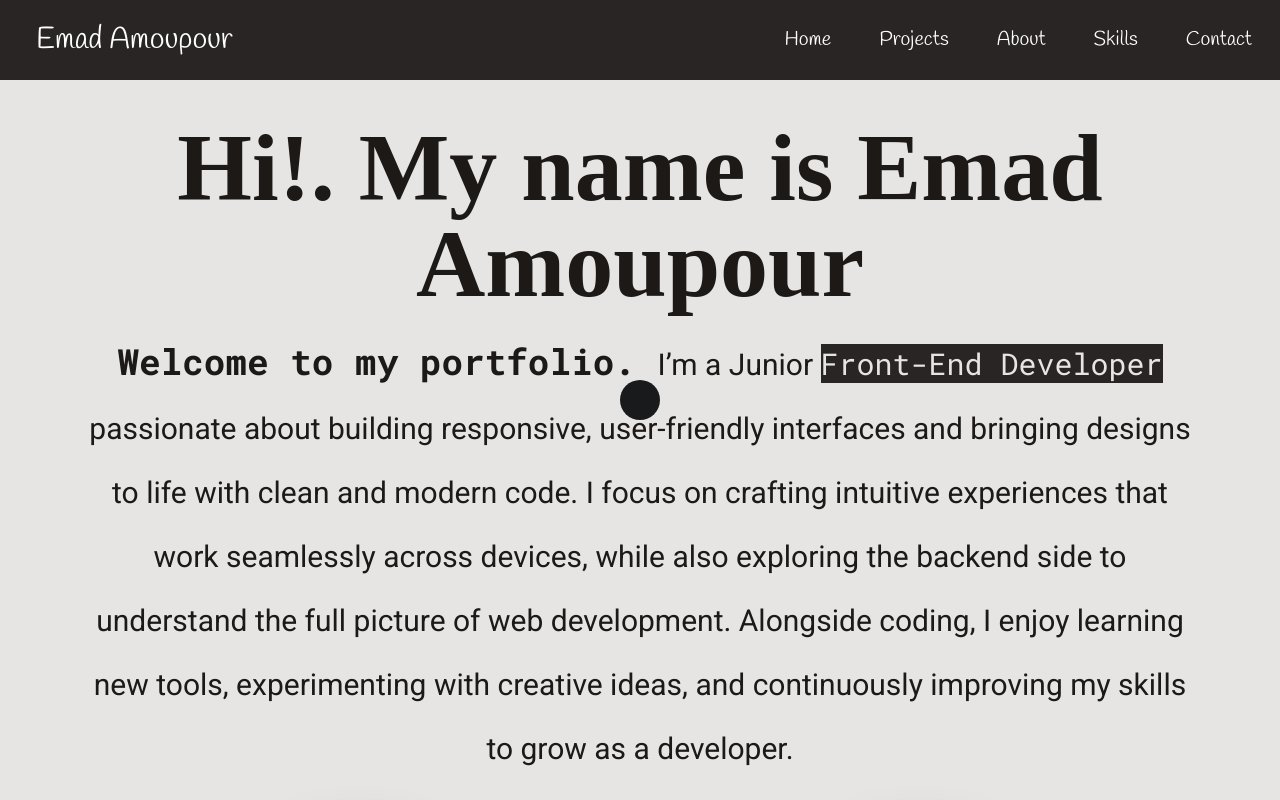
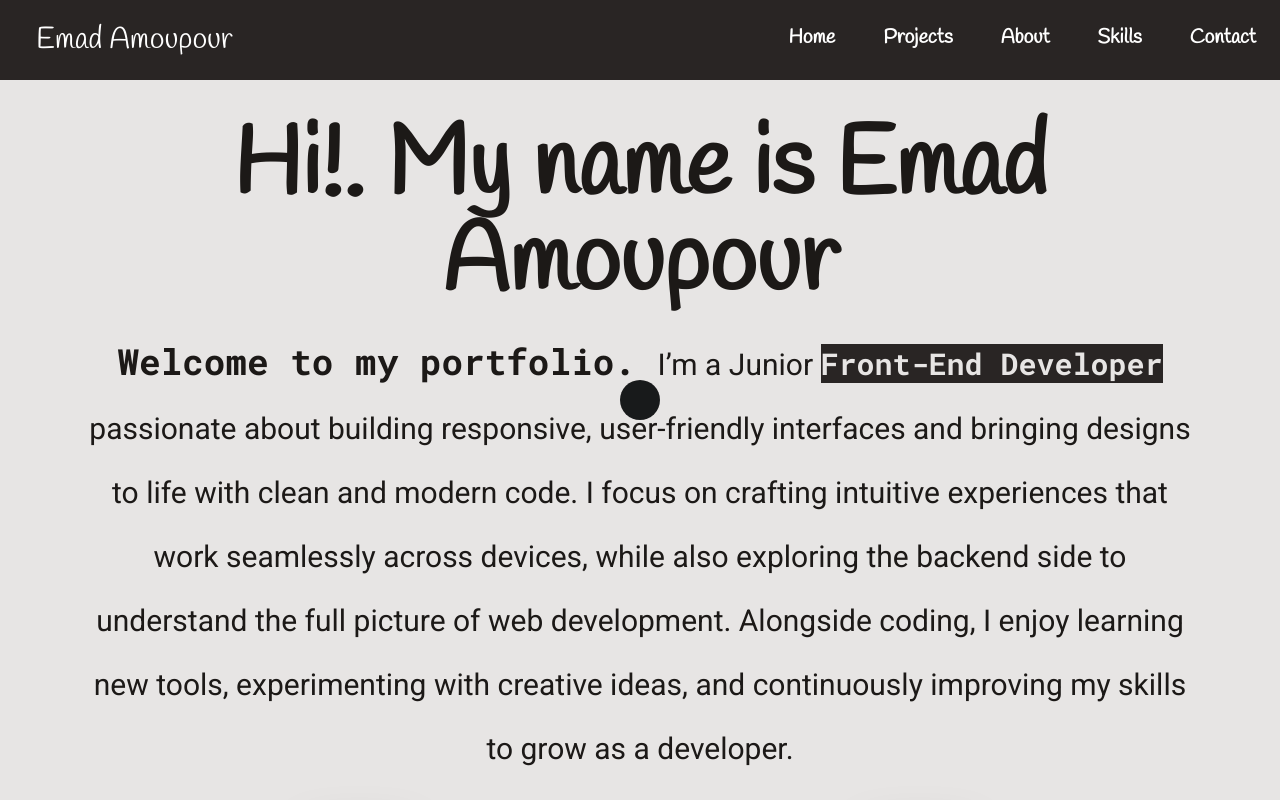
Before and after one commit to EmadAP/Portfolio, a Vue app in the folder client/: page / in a window 1280 px wide. Shown: the top 800 px of the page. Built offline with nearby package versions, Linux system fonts and the light colour scheme; some icons are missing; a web font is replaced by a local one.

Commit message:
font change and btns pulished

```diff
--- a/client/src/components/AnimatedBtn.vue
+++ b/client/src/components/AnimatedBtn.vue
@@ -61,7 +61,7 @@ const bigAngles = Array.from(
     </div>
 
     <button
-      class="cursor-pointer px-6 py-2 text-2xl text-stone-200 bg-stone-800 group-hover:bg-stone-700 rounded-xl shadow-2xl group-hover:scale-105 transition-transform duration-300"
+      class="font-btn font-semibold cursor-pointer px-6 py-2 text-2xl text-stone-200 bg-stone-800 group-hover:bg-stone-700 rounded-xl shadow-2xl group-hover:scale-105 transition-transform duration-300"
     >
       {{ props.label }}
     </button>
--- a/client/src/components/MovingText.vue
+++ b/client/src/components/MovingText.vue
@@ -27,7 +27,7 @@ const onScroll = () => {
   const currentScroll = window.scrollY;
   const delta = Math.abs(currentScroll - lastScroll);
 
-  const newDuration = Math.max(4, 14 - delta / 20);
+  const newDuration = Math.max(2, 10 - delta / 20);
   duration.value = newDuration;
 
   lastScroll = currentScroll;
@@ -58,7 +58,7 @@ onBeforeUnmount(() => {
       >
         <IonChevronLeft :size="40" />
         <span
-          class="pointer-events-none text-[100px] font-extrabold font-title text-stone-700 leading-none"
+          class="pointer-events-none text-[100px] font-extrabold font-btn text-stone-700 leading-none"
         >
           {{ skill }}
         </span>
@@ -78,7 +78,7 @@ onBeforeUnmount(() => {
       >
         <IonChevronLeft :size="40" />
         <span
-          class="pointer-events-none text-[100px] font-extrabold font-title text-stone-700 leading-none"
+          class="pointer-events-none text-[100px] font-extrabold font-btn text-stone-700 leading-none"
         >
           {{ skill }}
         </span>
--- a/client/src/pages/AboutPage.vue
+++ b/client/src/pages/AboutPage.vue
@@ -26,7 +26,8 @@ import Image from "@/assets/images/image1.jpg";
       <div class="leading-10 flex flex-col gap-6 pt-8 lg:text-2xl text-xl">
         <p class="">
           I'm a Junior
-          <span class="bg-stone-900 text-stone-200 text-2xl lg:text-3xl"
+          <span
+            class="bg-stone-900 text-stone-200 text-2xl lg:text-3xl font-semiMain font-extrabold"
             >Front-End Developer</span
           >
           with a passion for building modern, responsive, and user-friendly
--- a/client/src/pages/HomePage.vue
+++ b/client/src/pages/HomePage.vue
@@ -16,17 +16,19 @@ function scrollToSection(id: string) {
       class="pt-30 pb-20 gap-5 h-full px-3 lg:px-20 flex flex-col items-center justify-around text-center max-w-screen-2xl mx-auto"
     >
       <h1
-        class="relative font-title text-6xl sm:text-7xl md:text-8xl font-bold w-fit"
+        class="relative font-btn text-6xl sm:text-6xl md:text-7xl lg:text-8xl font-bold w-fit"
       >
         <span>Hi!. My name is Emad Amoupour</span>
       </h1>
 
-      <p class="md:text-2xl lg:text-3xl text-xl md:leading-16 leading-12">
+      <p
+        class="md:text-2xl xl:text-3xl text-xl md:leading-13 lg:leading-16 leading-11"
+      >
         <span class="font-semiMain font-extrabold lg:text-4xl text-3xl"
           >Welcome to my portfolio.
         </span>
         I’m a Junior
-        <span class="font-semiMain bg-stone-800 text-stone-200"
+        <span class="font-semiMain font-extrabold bg-stone-800 text-stone-200"
           >Front-End Developer</span
         >
         passionate about building responsive, user-friendly interfaces and
@@ -42,6 +44,8 @@ function scrollToSection(id: string) {
         <AnimatedBtn
           label="Resume"
           :icon="MiResume"
+          :smallRadius="63"
+          :bigRadius="78"
           @click="scrollToSection('resume')"
         />
 
@@ -49,7 +53,7 @@ function scrollToSection(id: string) {
           label="Contact"
           :icon="IonMdContact"
           :smallRadius="65"
-          :bigRadius="80"
+          :bigRadius="83"
           @click="scrollToSection('contact')"
         />
       </div>
--- a/client/src/pages/SkillsPage.vue
+++ b/client/src/pages/SkillsPage.vue
@@ -83,7 +83,7 @@ const downloadResume = () => {
         </p>
 
         <div
-          class="hover:scale-105 mb-20 w-full bg-white border border-stone-900/70 shadow-2xl rounded-xl relative transition-all duration-400 inline-flex group"
+          class="hover:scale-105 mb-24 lg:mb-20 w-full bg-white border border-stone-900/70 shadow-2xl rounded-xl relative transition-all duration-400 inline-flex group"
         >
           <div
             class="absolute rounded-xl transition-all duration-1000 opacity-70 -inset-px bg-gradient-to-r from-sky-300 to-rose-300 via-violet-300 blur-lg group-hover:opacity-100 group-hover:-inset-1 group-hover:duration-200 animate-pulse"
--- a/client/src/template/Navbar.vue
+++ b/client/src/template/Navbar.vue
@@ -51,18 +51,35 @@ function scrollToSection(id: string) {
           </div>
         </button>
 
-        <div class="lg:flex hidden flex-row items-center justify-center gap-6">
-          <button class="Nav-Btn" @click="scrollToSection('home')">Home</button>
-          <button class="Nav-Btn" @click="scrollToSection('projects')">
+        <div class="lg:flex hidden flex-row items-center justify-center gap-8">
+          <button
+            class="px-2 py-2 text-xl font-semibold cursor-pointer border-b-4 bg-transparent border-b-transparent hover:border-b-stone-200 transform duration-300"
+            @click="scrollToSection('home')"
+          >
+            Home
+          </button>
+          <button
+            class="px-2 py-2 text-xl font-semibold cursor-pointer border-b-4 bg-transparent border-b-transparent hover:border-b-stone-200 transform duration-300"
+            @click="scrollToSection('projects')"
+          >
             Projects
           </button>
-          <button class="Nav-Btn" @click="scrollToSection('about')">
+          <button
+            class="px-2 py-2 text-xl font-semibold cursor-pointer border-b-4 bg-transparent border-b-transparent hover:border-b-stone-200 transform duration-300"
+            @click="scrollToSection('about')"
+          >
             About
           </button>
-          <button class="Nav-Btn" @click="scrollToSection('skills')">
+          <button
+            class="px-2 py-2 text-xl font-semibold cursor-pointer border-b-4 bg-transparent border-b-transparent hover:border-b-stone-200 transform duration-300"
+            @click="scrollToSection('skills')"
+          >
             Skills
           </button>
-          <button class="Nav-Btn" @click="scrollToSection('contact')">
+          <button
+            class="px-2 py-2 text-xl font-semibold cursor-pointer border-b-4 bg-transparent border-b-transparent hover:border-b-stone-200 transform duration-300"
+            @click="scrollToSection('contact')"
+          >
             Contact
           </button>
         </div>
@@ -91,31 +108,31 @@ function scrollToSection(id: string) {
           "
         >
           <button
-            class="Nav-Btn w-full text-left"
+            class="px-2 py-2 text-xl font-semibold cursor-pointer border-b-4 bg-transparent border-b-transparent hover:border-b-stone-200 transform duration-300 w-full text-center"
             @click="scrollToSection('home')"
           >
             Home
           </button>
           <button
-            class="Nav-Btn w-full text-left"
+            class="px-2 py-2 text-xl font-semibold cursor-pointer border-b-4 bg-transparent border-b-transparent hover:border-b-stone-200 transform duration-300 w-full text-center"
             @click="scrollToSection('projects')"
           >
             Projects
           </button>
           <button
-            class="Nav-Btn w-full text-left"
+            class="px-2 py-2 text-xl font-semibold cursor-pointer border-b-4 bg-transparent border-b-transparent hover:border-b-stone-200 transform duration-300 w-full text-center"
             @click="scrollToSection('about')"
           >
             About
           </button>
           <button
-            class="Nav-Btn w-full text-left"
+            class="px-2 py-2 text-xl font-semibold cursor-pointer border-b-4 bg-transparent border-b-transparent hover:border-b-stone-200 transform duration-300 w-full text-center"
             @click="scrollToSection('skills')"
           >
             Skills
           </button>
           <button
-            class="Nav-Btn w-full text-left"
+            class="px-2 py-2 text-xl font-semibold cursor-pointer border-b-4 bg-transparent border-b-transparent hover:border-b-stone-200 transform duration-300 w-full text-center"
             @click="scrollToSection('contact')"
           >
             Contact
@@ -126,36 +143,4 @@ function scrollToSection(id: string) {
   </div>
 </template>
 
-<style>
-.Nav-Btn {
-  position: relative;
-  padding: 6px 12px;
-  font-size: 20px;
-  font-weight: 550;
-  cursor: pointer;
-  border-radius: 8px;
-  border: none;
-  background: transparent;
-  overflow: hidden;
-  z-index: 1;
-}
-
-.Nav-Btn::before {
-  content: "";
-  position: absolute;
-  left: 50%;
-  top: 50%;
-  transform: translate(-50%, -50%) scale(0);
-  width: 100%;
-  height: 100%;
-  background-color: #57534d;
-  border-radius: inherit;
-  z-index: -1;
-  transition: transform 0.4s ease-in-out;
-  transform-origin: center;
-}
-
-.Nav-Btn:hover::before {
-  transform: translate(-50%, -50%) scale(1);
-}
-</style>
+<style></style>
--- a/client/src/template/ProjectPageTemp.vue
+++ b/client/src/template/ProjectPageTemp.vue
@@ -35,10 +35,10 @@ const props = defineProps<Props>();
           class="hidden lg:flex p-5 absolute z-10 h-full w-full whitespace-normal bg-stone-800 text-center text-stone-200 opacity-0 transition duration-500 rounded-2xl hover:opacity-90"
         >
           <p
-            class="font-semibold lg:leading-16 lg:text-3xl xl:text-4xl 2xl:leading-20"
+            class="font-semibold lg:leading-16 lg:text-2xl xl:text-3xl xl:leading-20 2xl:text-3xl 2xl:leading-16 my-auto"
           >
             <span
-              class="font-semiMain lg:text-4xl xl:text-5xl text-stone-800 bg-stone-200"
+              class="font-semiMain lg:text-3xl xl:text-5xl text-stone-800 bg-stone-200"
             >
               {{ projectName }}
             </span>
```
Also changed, not shown: client/src/pages/ContactPage.vue (+57 -5 lines).
